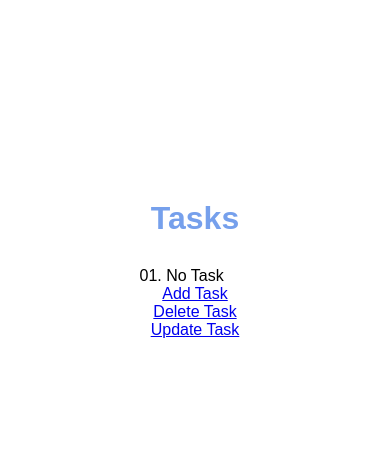
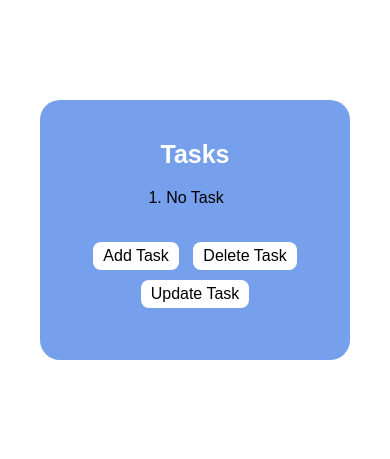
Before and after one commit to ahammadshawki8/2Do-Application, a Django app: page /tasks in a window 390 px wide. Shown: the top 459 px of the page. Run offline with Django 3.2, Linux system fonts and the light colour scheme.

Commit message:
UI Enhancement

```diff
--- a/user/data.json
+++ b/user/data.json
@@ -12,6 +12,26 @@
                 {
                     "priority": 10,
                     "task_name": "Write Books"
+                },
+                {
+                    "priority": 6,
+                    "task_name": "Read Books"
+                },
+                {
+                    "priority": 9,
+                    "task_name": "Programming"
+                },
+                {
+                    "priority": 6,
+                    "task_name": "Interact with Friends"
+                },
+                {
+                    "priority": 6,
+                    "task_name": "work"
+                },
+                {
+                    "priority": 7,
+                    "task_name": "Do Programming"
                 }
             ]
         },
--- a/user/static/css/style.css
+++ b/user/static/css/style.css
@@ -6,24 +6,80 @@
 body {
   font-family: Poppins, Arial, Helvetica;
   text-align: center;
+  display: flex;
+  justify-content: space-around;
+}
+
+.main {
+  width: 500px;
+  min-height: 300px;
+  margin-top: 150px;
+  background-color: #76a0ec;
+  border-radius: 20px;
+  padding: 30px;
 }
 
 h1 {
-  padding-top: 200px;
-  margin-bottom: 30px;
-  color: #76a0ec;
+  margin-top: 10px;
+  margin-bottom: 20px;
+  font-size: 40px;
+  color: #fff;
 }
 
 input {
   width: 300px;
   margin-bottom: 10px;
+  border: none;
+  padding: 5px;
+  border-radius: 5px;
+  margin-left: 5px;
 }
 
-ul {
+input[type=submit] {
+  margin-top: 15px;
+  margin-bottom: 25px;
+}
+
+a {
+  text-decoration: none;
+  color: #000;
+}
+a:hover {
+  color: #fff;
+}
+
+.task-list {
   text-align: center;
   display: inline-block;
 }
 
-li {
-  list-style: decimal-leading-zero;
+.btn-group {
+  margin-top: 30px;
+  list-style: none;
 }
+.btn-group .btn {
+  display: inline-block;
+  margin: 5px;
+  padding: 5px 10px;
+  background-color: #fff;
+  border-radius: 8px;
+}
+.btn-group .btn:hover a {
+  color: #76a0ec;
+}
+
+@media screen and (max-width: 570px) {
+  .main {
+    width: 250px;
+    min-height: 200px;
+    margin: 100px 20px;
+  }
+
+  h1 {
+    font-size: 25px;
+  }
+
+  input {
+    width: 100px;
+  }
+}
--- a/user/static/scss/abstract/_constants.scss
+++ b/user/static/scss/abstract/_constants.scss
@@ -1,2 +1,3 @@
 $primary-color: rgb(118, 160, 236);
+$secondary-color: #fff;
 $font-stack: Poppins, Arial, Helvetica;
--- a/user/static/scss/style.scss
+++ b/user/static/scss/style.scss
@@ -8,24 +8,83 @@
 body {
     font-family: abs.$font-stack;
     text-align: center;
+    display: flex;
+    justify-content: space-around;
+}
+
+.main {
+    width: 500px;
+    min-height: 300px;
+    margin-top: 150px;
+    background-color: abs.$primary-color;
+    border-radius: 20px;
+    padding: 30px;
 }
 
 h1 {
-    padding-top: 200px;
-    margin-bottom: 30px;
-    color: abs.$primary-color;
+    margin-top: 10px;
+    margin-bottom: 20px;
+    font-size: 40px;
+    color: abs.$secondary-color;
 }
 
 input {
     width: 300px;
     margin-bottom: 10px;
+    border: none;
+    padding: 5px;
+    border-radius: 5px;
+    margin-left: 5px;
 }
 
-ul {
+input[type="submit"]{
+    margin-top: 15px;
+    margin-bottom: 25px;
+}
+
+a {
+    text-decoration: none;
+    color: #000;
+    &:hover {
+        color: abs.$secondary-color;
+    }
+}
+
+.task-list {
     text-align: center;
     display: inline-block;
 }
 
-li {
-    list-style: decimal-leading-zero;
+
+.btn-group {
+    margin-top: 30px;
+    list-style: none;
+    .btn {
+        display: inline-block;
+        margin: 5px;
+        padding: 5px 10px;
+        background-color: abs.$secondary-color;
+        border-radius: 8px;
+
+        &:hover a{
+            color: abs.$primary-color;
+        }
+    }
 }
+
+
+@media screen and (max-width: 570px) {
+    .main {
+        width: 250px;
+        min-height: 200px;
+        margin: 100px 20px;
+    }
+
+    h1 {
+        font-size: 25px;
+    }
+
+    input {
+        width: 100px;
+    }
+}
--- a/user/templates/add/index.html
+++ b/user/templates/add/index.html
@@ -1,6 +1,7 @@
 {% extends "base.html" %}
 
 {% block body %}
+<section class="main">
     <h1>Add New Task</h1>
     <form action="{% url 'user:add' %}" method="POST">
         {% csrf_token %}
@@ -9,4 +10,5 @@
         <br>
         <a href="{% url 'user:tasks' %}">See all tasks</a>
     </form>
+</section>
 {% endblock %}
--- a/user/templates/delete/index.html
+++ b/user/templates/delete/index.html
@@ -1,12 +1,14 @@
 {% extends "base.html" %}
 
 {% block body %}
+<section class="main">
     <h1>Delete Task</h1>
     <form action="{% url 'user:delete' %}" method="POST">
         {% csrf_token %}
         {{ form|linebreaks }}
         <input type="submit">
         <br>
-    <a href="{% url 'user:tasks' %}">Changed your decision</a>
+        <a href="{% url 'user:tasks' %}">Changed your decision?</a>
     </form>
+</section>
 {% endblock %}
--- a/user/templates/login/index.html
+++ b/user/templates/login/index.html
@@ -1,6 +1,7 @@
 {% extends "base.html" %}
 
 {% block body %}
+<section class="main">
     <h1>Login Form</h1>
     <form action="{% url 'user:index' %}" method="POST">
         {% csrf_token %}
@@ -9,4 +10,5 @@
         <br>
         <a href="{% url 'user:signup' %}">Don't have an account?</a>
     </form>
+</section>
 {% endblock %}
--- a/user/templates/signup/index.html
+++ b/user/templates/signup/index.html
@@ -1,6 +1,7 @@
 {% extends "base.html" %}
 
 {% block body %}
+<section class="main">
     <h1>SignUp Form</h1>
     <form action="{% url 'user:signup' %}" method="POST">
         {% csrf_token %}
@@ -9,4 +10,5 @@
         <br>
         <a href="{% url 'user:index' %}">Already have an account?</a>
     </form>
+</section>
 {% endblock %}
--- a/user/templates/tasks/index.html
+++ b/user/templates/tasks/index.html
@@ -1,18 +1,20 @@
 {% extends "base.html" %}
 
 {% block body %}
-<h1>Tasks</h1>
-<ul>
-    {% for task in tasks %}
-        <li>{{ task }}</li>
-    {% empty %}
-        <li>No Task</li>
-    {% endfor%}
-</ul>
-<br>
-<a href="{% url 'user:add' %}">Add Task</a>
-<br>
-<a href="{% url 'user:delete' %}">Delete Task</a>
-<br>
-<a href="{% url 'user:update' %}">Update Task</a>
+<section class="main">
+    <h1>Tasks</h1>
+    <ol class="task-list">
+        {% for task in tasks %}
+            <li class="task">{{ task }}</li>
+        {% empty %}
+            <li class="task">No Task</li>
+        {% endfor%}
+    </ol>
+    <br>
+    <ul class="btn-group">
+        <li class="btn"><a href="{% url 'user:add' %}">Add Task</a></li>
+        <li class="btn"><a href="{% url 'user:delete' %}">Delete Task</a></li>
+        <li class="btn"><a href="{% url 'user:update' %}">Update Task</a></li>
+    </ul>
+</section>
 {% endblock %}
--- a/user/templates/update/index.html
+++ b/user/templates/update/index.html
@@ -1,7 +1,8 @@
 {% extends "base.html" %}
 
 {% block body %}
-<h1>Add New Task</h1>
+<section class="main">
+<h1>Update Old Task</h1>
     <form action="{% url 'user:update' %}" method="POST">
         {% csrf_token %}
         {{ form|linebreaks }}
@@ -9,4 +10,5 @@
         <br>
         <a href="{% url 'user:tasks' %}">Changed your mind?</a>
     </form>
+</section>
 {% endblock %}
```
Lines whose indentation alone changed are shown as unchanged.
